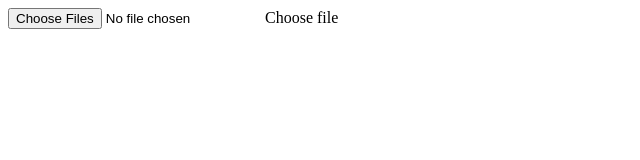
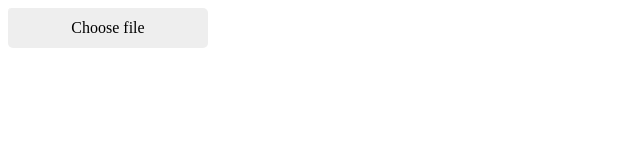
Before and after one commit to Al101020/13-2.06, a website built with webpack: page src/index.html in a window 1280 px wide. Shown: the whole page, without its empty margins (0-640 px from the left). Built offline with nearby package versions, Linux system fonts and the light colour scheme.

Commit message:
commit-11

```diff
--- a/src/css/style.css
+++ b/src/css/style.css
@@ -1,4 +1,31 @@
+p {
+    color: black;
+}
 
+.file-container {
+    width: 200px;
+    height: 40px;
+    position: relative;
+}
+
+.overlapped {
+    position: absolute;
+    top: 0; left: 0; bottom: 0; right: 0; margin: 0;
+    opacity: 0.1;
+    width: 100%;
+}
+
+.overlap {
+    position: absolute;
+    top: 0; left: 0; bottom: 0; right: 0; margin: 0;
+    width: 100%;
+    background: #eee;
+    border-radius: 5px;
+    line-height: 40px;
+    text-align: center;
+
+    /* pointer-events: none; - позволяет проходить клику сквозь этот объект */
+}
 
 
 
--- a/src/js/app.js
+++ b/src/js/app.js
@@ -1,3 +1,24 @@
+// TODO: write code here
+
+console.log('app.js bundled');
+
+const fileContainer = document.querySelector('.file-container');
+const fileInput = fileContainer.querySelector('.overlapped');
+
+fileContainer.addEventListener('click', (e) => {
+  console.log(e);
+
+  console.log('click');
+});
+
+setTimeout(() => fileInput.dispatchEvent(new MouseEvent('click')), 6000);
+
+fileInput.addEventListener('click', (e) => {
+    console.log(e);
+});
+
+
+
 // // TODO: write code here
 // import { mdConvert } from 'md-converter';
 
```
Also changed, not shown: README.md.
